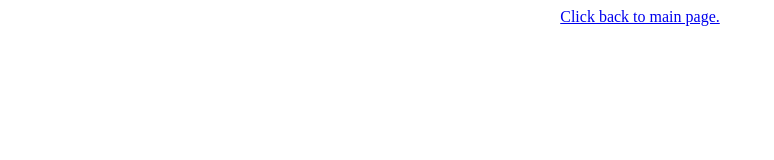
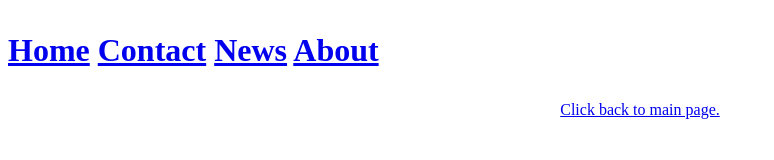
Before and after one commit to mitchellchandler/mitchellchandler.github.io, a plain HTML site: page news.html in a window 1280 px wide. Shown: the whole page, without its empty margins (0-774 px from the left). Drawn offline with Linux system fonts and the light colour scheme.

Commit message:
Update news.html

```diff
--- a/news.html
+++ b/news.html
@@ -1,5 +1,15 @@
 <!DOCTYPE html>
 <html>
+	<head>
+		<h1>
+			<p syle="text-align:center">
+				<a href="index.html">Home</a>
+				<a href="contact.html">Contact</a>
+				<a href="news.html">News</a>
+				<a href="about.html">About</a>
+			</p>
+		</h1>
+	</head>
 	<body>
 <header style="text-align:center">
 	<a href="index.html">Click back to main page.</a>
```
